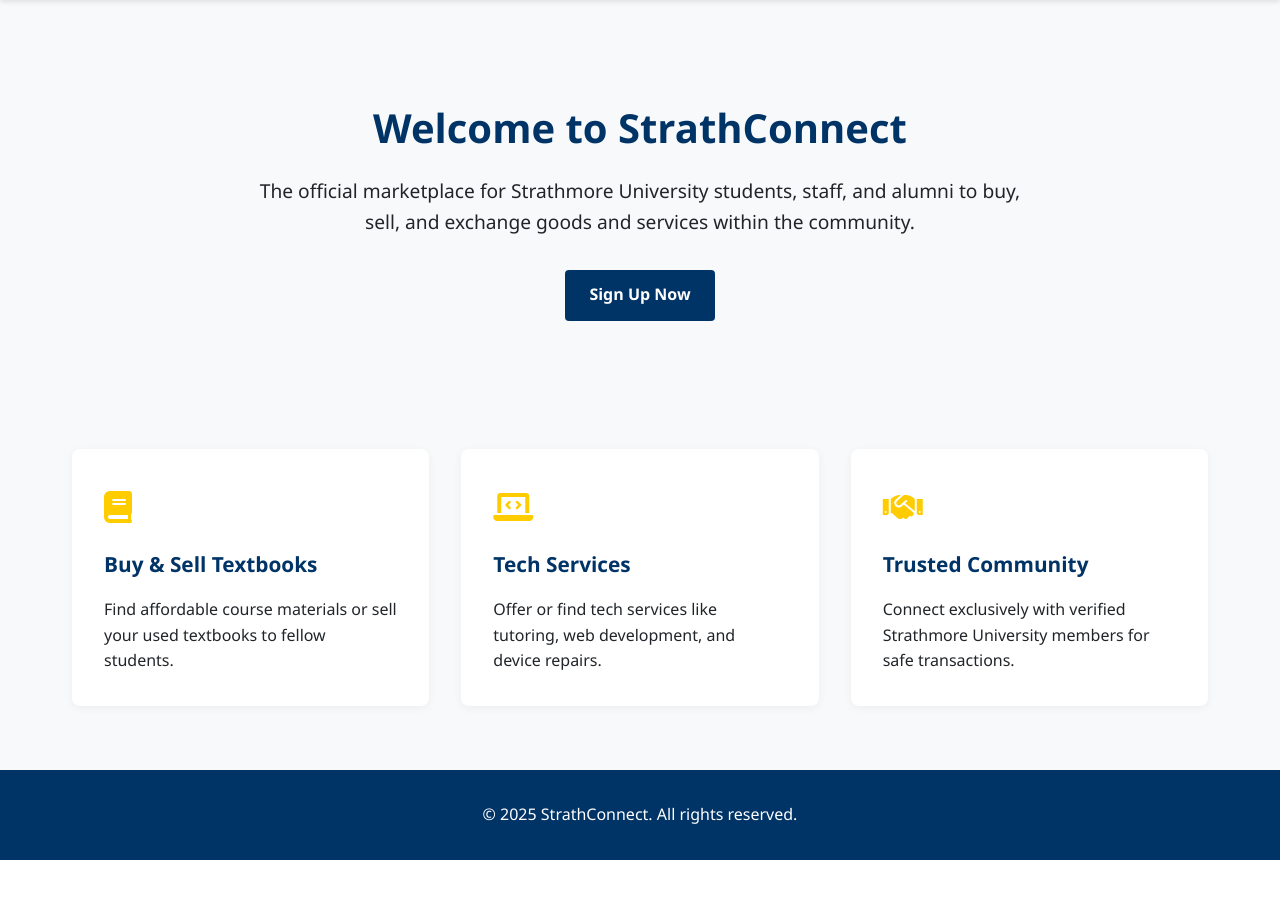
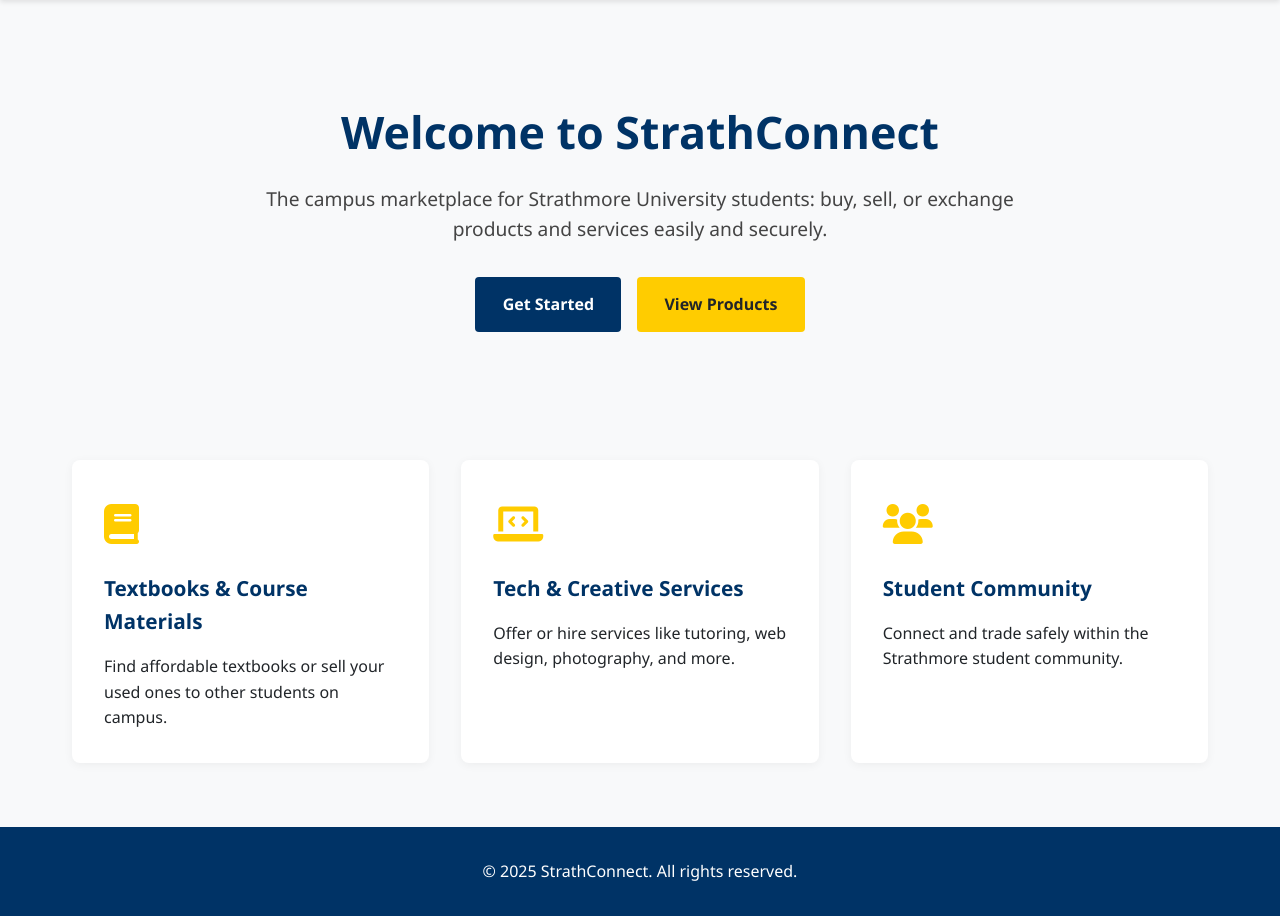
Before and after one commit to wafuke/StrathConnectProject, a PHP site: page /index.php in a window 1280 px wide. Shown: the part 78-994 px from the top of the page. Before the commit the page ends 938 px from the top, so only its background shows below. Run offline with PHP 8.4, Linux system fonts and the light colour scheme.

Commit message:
A few changes to UI of homepage

```diff
--- a/public/index.php
+++ b/public/index.php
@@ -7,7 +7,7 @@ session_start();
 <head>
   <meta charset="UTF-8">
   <meta name="viewport" content="width=device-width, initial-scale=1.0">
-    <title>StrathConnect - University Marketplace</title>
+  <title>StrathConnect - Campus Marketplace</title>
   <style>
     :root {
       --primary: #003366; /* Strathmore blue */
@@ -28,6 +28,14 @@ session_start();
       background-color: var(--light);
       color: var(--dark);
       line-height: 1.6;
+      opacity: 0;
+      transform: translateY(20px);
+      transition: all 1s ease;
+    }
+
+    body.loaded {
+      opacity: 1;
+      transform: translateY(0);
     }
 
     header {
@@ -93,7 +101,7 @@ session_start();
     }
 
     .hero h1 {
-            font-size: 2.5rem;
+      font-size: 2.8rem;
       margin-bottom: 1rem;
       color: var(--primary);
     }
@@ -102,6 +110,7 @@ session_start();
       font-size: 1.2rem;
       max-width: 800px;
       margin: 0 auto 2rem;
+      color: #444;
     }
 
     .cta-buttons {
@@ -109,10 +118,11 @@ session_start();
       justify-content: center;
       gap: 1rem;
       margin-top: 2rem;
+      flex-wrap: wrap;
     }
 
     .btn {
-            padding: 0.8rem 1.5rem;
+      padding: 0.9rem 1.7rem;
       border-radius: 4px;
       font-weight: 600;
       text-decoration: none;
@@ -139,7 +149,7 @@ session_start();
 
     .features {
       display: grid;
-            grid-template-columns: repeat(auto-fit, minmax(300px, 1fr));
+      grid-template-columns: repeat(auto-fit, minmax(280px, 1fr));
       gap: 2rem;
       margin: 4rem 0;
     }
@@ -149,6 +159,11 @@ session_start();
       padding: 2rem;
       border-radius: 8px;
       box-shadow: 0 2px 10px rgba(0, 0, 0, 0.05);
+      transition: transform 0.3s ease;
+    }
+
+    .feature-card:hover {
+      transform: translateY(-5px);
     }
 
     .feature-card h3 {
@@ -158,7 +173,7 @@ session_start();
     }
 
     .feature-icon {
-            font-size: 2rem;
+      font-size: 2.5rem;
       color: var(--secondary);
       margin-bottom: 1rem;
     }
@@ -207,9 +222,10 @@ session_start();
   <main>
     <section class="hero">
       <h1>Welcome to StrathConnect</h1>
-            <p>The official marketplace for Strathmore University students, staff, and alumni to buy, sell, and exchange goods and services within the community.</p>
+      <p>The campus marketplace for Strathmore University students: buy, sell, or exchange products and services easily and securely.</p>
       <div class="cta-buttons">
-                <a href="../public/signup.php" class="btn btn-primary">Sign Up Now</a>
+        <a href="../public/signup.php" class="btn btn-primary">Get Started</a>
+        <a href="../public/products.php" class="btn btn-secondary">View Products</a>
       </div>
     </section>
 
@@ -218,28 +234,35 @@ session_start();
         <div class="feature-icon">
           <i class="fas fa-book"></i>
         </div>
-                <h3>Buy & Sell Textbooks</h3>
-                <p>Find affordable course materials or sell your used textbooks to fellow students.</p>
+        <h3>Textbooks & Course Materials</h3>
+        <p>Find affordable textbooks or sell your used ones to other students on campus.</p>
       </div>
       <div class="feature-card">
         <div class="feature-icon">
           <i class="fas fa-laptop-code"></i>
         </div>
-                <h3>Tech Services</h3>
-                <p>Offer or find tech services like tutoring, web development, and device repairs.</p>
+        <h3>Tech & Creative Services</h3>
+        <p>Offer or hire services like tutoring, web design, photography, and more.</p>
       </div>
       <div class="feature-card">
         <div class="feature-icon">
-                    <i class="fas fa-handshake"></i>
+          <i class="fas fa-users"></i>
         </div>
-                <h3>Trusted Community</h3>
-                <p>Connect exclusively with verified Strathmore University members for safe transactions.</p>
+        <h3>Student Community</h3>
+        <p>Connect and trade safely within the Strathmore student community.</p>
       </div>
     </section>
   </main>
 
   <footer>
-        <p>&copy; <?php echo date('Y'); ?> StrathConnect. All rights reserved.</p>
+    <p>&copy; <?= date('Y'); ?> StrathConnect. All rights reserved.</p>
   </footer>
+
+  <script>
+    // Add ease-in effect on page load
+    window.addEventListener('load', () => {
+      document.body.classList.add('loaded');
+    });
+  </script>
 </body>
 </html>
```
Lines whose indentation alone changed are shown as unchanged.
